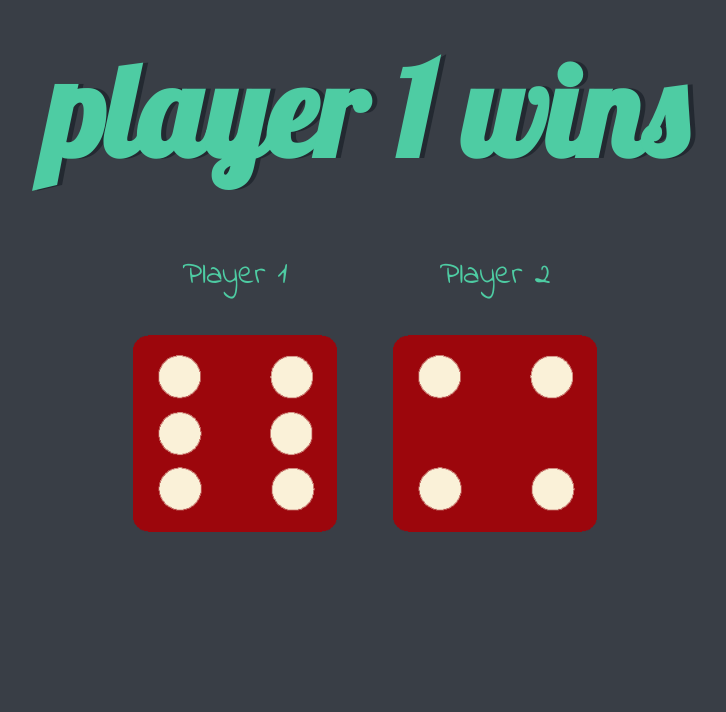
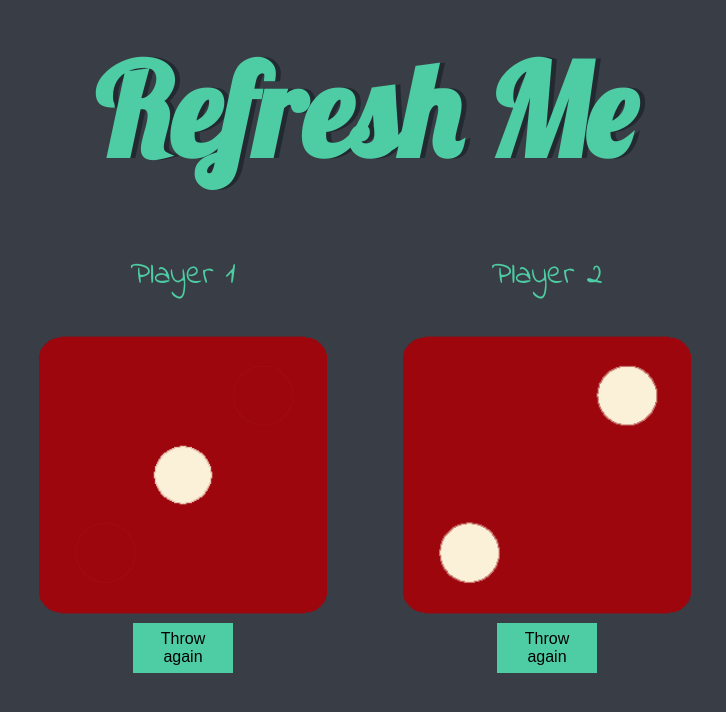
Before and after one commit to Rajesh-bayyavarapu/dice-game, a plain HTML site: page index.html in a window 1280 px wide. Shown: the whole page, without its empty margins (275-1001 px from the left). Drawn offline with Linux system fonts and the light colour scheme.

Commit message:
Added throw again button

```diff
--- a/index.html
+++ b/index.html
@@ -5,6 +5,8 @@
     <title>Dicee</title>
     <link rel="stylesheet" href="styles.css">
     <link href="https://fonts.googleapis.com/css?family=Indie+Flower|Lobster" rel="stylesheet">
+
+
 
   </head>
   <body>
@@ -15,11 +17,13 @@
       <div class="dice">
         <p>Player 1</p>
         <img class="img1" src="images/dice1.png">
+        <button class="btn" onclick="rollAgain1()">Throw again</button>
       </div>
 
       <div class="dice">
         <p>Player 2</p>
         <img class="img2" src="images/dice2.png">
+        <button class="btn" onclick="rollAgain2()">Throw again</button>
       </div>
 
     </div>
--- a/index.js
+++ b/index.js
@@ -1,17 +1,25 @@
-var randomNumber1 = Math.floor(Math.random()*6+1);
-var randomNumber2 = Math.floor(Math.random()*6+1);
+var temp1=0;
+var temp2=0;
+function rollAgain1(){
+    var randomNumber1 = Math.floor(Math.random()*6+1);
+    temp1 = randomNumber1;
+    document.querySelector(".img1").setAttribute("src","images/dice"+randomNumber1+".png");
 
-document.querySelector(".img1").setAttribute("src","images/dice"+randomNumber1+".png");
-console.log(randomNumber1)
-document.querySelector(".img2").setAttribute("src","images/dice"+randomNumber2+".png");
-console.log(randomNumber1)
+}
+function rollAgain2(){
+    var randomNumber2 = Math.floor(Math.random()*6+1);
+    temp2 = randomNumber2;
+    document.querySelector(".img2").setAttribute("src","images/dice"+randomNumber2+".png");
 
-if(randomNumber1>randomNumber2){
-    document.querySelector("h1").innerText = "player 1 wins";
 }
-else if(randomNumber1<randomNumber2){
-    document.querySelector("h1").innerText = "player 2 wins";
-}
-else{
-    document.querySelector("h1").innerText = "draw";
-}
+console.log(temp1);
+console.log(temp2);
+// if(randomNumber1>randomNumber2){
+//     document.querySelector("h1").innerText = "player 1 wins";
+// }
+// else if(randomNumber1<randomNumber2){
+//     document.querySelector("h1").innerText = "player 2 wins";
+// }
+// else{
+//     document.querySelector("h1").innerText = "draw";
+// }
--- a/styles.css
+++ b/styles.css
@@ -39,3 +39,10 @@ footer {
   font-family: 'Indie Flower', cursive;
 
 }
+.btn{
+  height: 50px;
+  width: 100px;
+  font-size: 1rem;
+  background-color: #4ECCA3;
+  border: none;
+}
```
